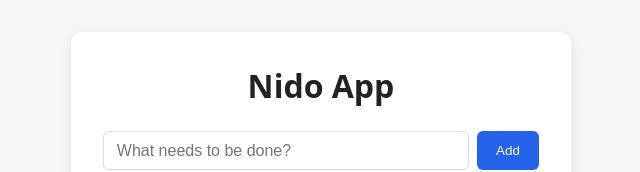
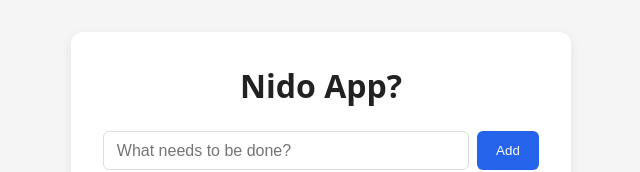
Before and after one commit to AfriCodeWizard/Todo-App, a React (Vite) app: page / in a window 1280 px wide. Shown: the top 172 px of the page, without its empty margins (319-959 px from the left). Built offline with nearby package versions, Linux system fonts and the light colour scheme.

Commit message:
fix: add a question mark at the end of the h1 title

```diff
--- a/src/App.tsx
+++ b/src/App.tsx
@@ -46,7 +46,7 @@ function App() {
 
   return (
     <div className="app">
-      <h1>Nido App</h1>
+      <h1>Nido App?</h1>
 
       <div className= "input-row">
         <input
```
